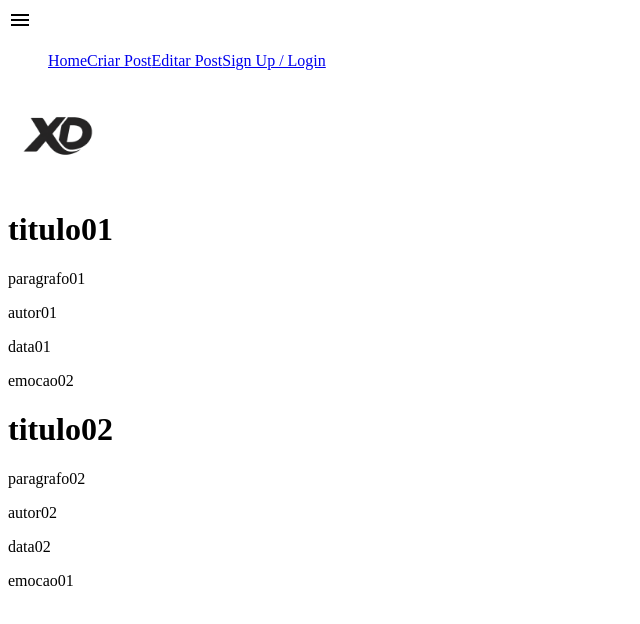
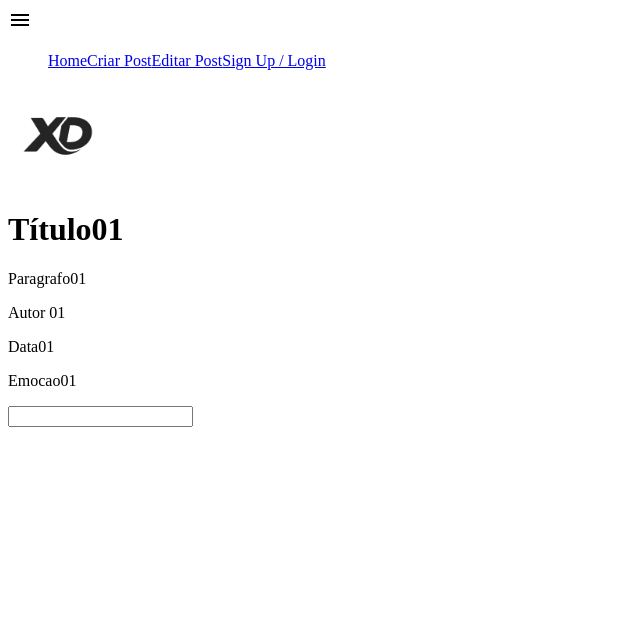
Before and after one commit to massuete/xisde, a React (Vite) app: page / in a window 1280 px wide. Shown: the top 624 px of the page, without its empty margins (0-640 px from the left). Built offline with nearby package versions, Linux system fonts and the light colour scheme.

Commit message:
Uptade App.jsx
feat: create post form state with useState

```diff
--- a/src/App.jsx
+++ b/src/App.jsx
@@ -2,33 +2,40 @@ import { useState } from 'react'
 import Menu from './components/Header.jsx'
 import Post from './components/Post.jsx'
 
-var Posts = [
-    {
-      titulo: "titulo01",
-      paragrafo: "paragrafo01",
-      autor: "autor01",
-      data: "data01",
-      emocao: "emocao02",
-    },
+function App(){
 
-    {
-      titulo: "titulo02",
-      paragrafo: "paragrafo02",
-      autor: "autor02",
-      data: "data02",
-      emocao: "emocao01",
-    }
-]
+  const [postForm, setPostForm] = useState ({
+    titulo: '',
+    paragrafo: '',
+    emocao: ''
+  })
 
+  const [postsList, setPostsList] = useState([{
+    titulo: 'Título01',
+    paragrafo: 'Paragrafo01',
+    autor: 'Autor 01',
+    data: 'Data01',
+    emocao: 'Emocao01'
+  }]);
 
-function App(){
+  const handleChange = (event) => {
+    setPostForm({
+      ...postForm,
+      titulo: event.target.value
+    });
+  };
+
   return(
     <div>
       <Menu/>
 
-      {Posts.map((post) => (
+      {postsList.map((post) => (
         <Post dataPost= {post}/>
       ))}
+
+      <input type="text" onChange={handleChange} />
+
+      <p>{postForm.titulo}</p>
     </div>
   )
 }
```
